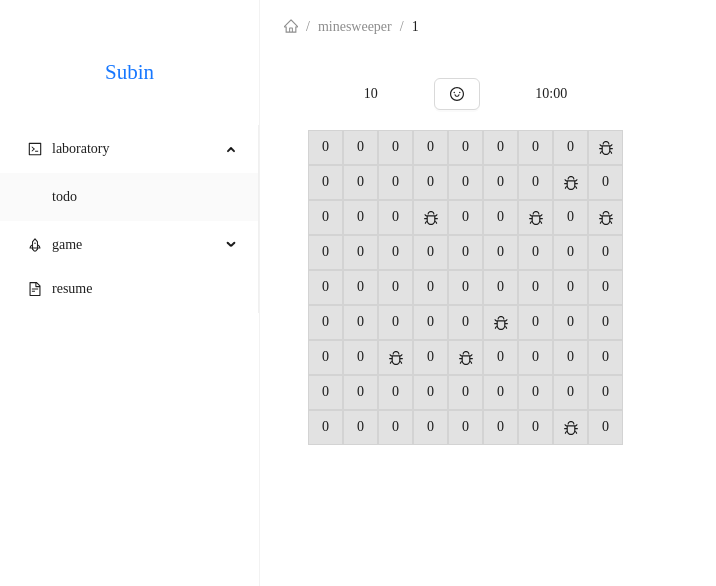
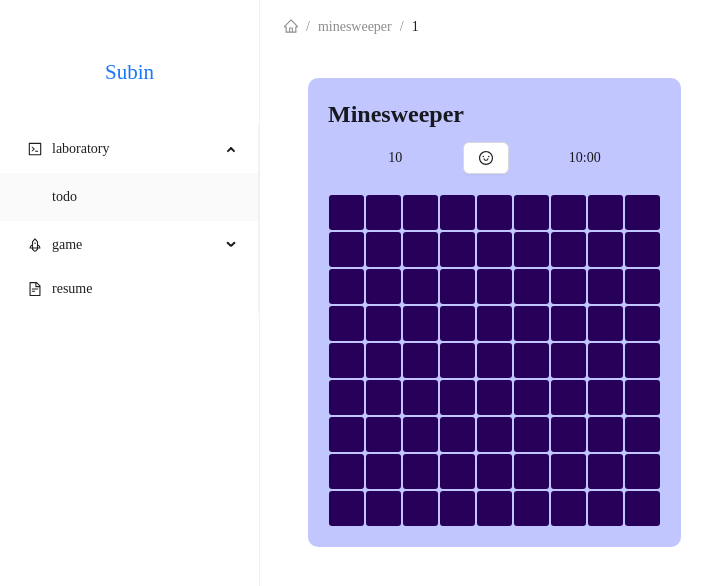
Before and after one commit to soob1008/sketchbook, a React (Create React App) app: page /minesweeper/1 in a window 1280 px wide. Shown: the top 586 px of the page, without its empty margins (0-716 px from the left). Built offline with nearby package versions, Linux system fonts and the light colour scheme; a web font is replaced by a local one.

Commit message:
지뢰찾기 로직 구조 변경

```diff
--- a/package.json
+++ b/package.json
@@ -1,5 +1,5 @@
 {
-  "homepage": "https://soob1008.github.io/sketchbook/",
+  "homepage": "https://soob1008.github.io",
   "name": "sketchbook",
   "version": "0.1.0",
   "private": true,
--- a/src/components/minesweeper/minesweeperBoard.tsx
+++ b/src/components/minesweeper/minesweeperBoard.tsx
@@ -1,20 +1,35 @@
-import { useState } from "react";
+import { useState, MouseEvent } from "react";
 import styled from "@emotion/styled";
-import { Button, Col, Flex } from "antd";
+import { Button, Flex } from "antd";
 import { SmileOutlined, BugOutlined } from "@ant-design/icons";
+
+const ROW_LENGTH = 9;
+const COL_LENGTH = 9;
+const MINE_COUNT = 10;
+
+type MineType =
+  | "inVisible"
+  | "visible"
+  | "mine"
+  | "explodedMine"
+  | "flag"
+  | "explodedFlag";
+
+interface MineBlock {
+  isMine: boolean;
+  isOpen: boolean;
+  MineCount: number | null;
+}
 
 // 지뢰 좌표 생성함수
 const getMinePosition = () => {
   // 랜덤으로 10개 좌표 생성해서
-  let mineArr: number[][] = [];
+  const mineArr: number[][] = [];
 
-  for (let i = 0; i <= 9; i++) {
-    const x = Math.floor(Math.random() * 9);
-    const y = Math.floor(Math.random() * 9);
-
-    if (mineArr.includes([x, y])) {
-      i--;
-    } else {
+  while (mineArr.length < MINE_COUNT) {
+    const x = Math.floor(Math.random() * COL_LENGTH);
+    const y = Math.floor(Math.random() * ROW_LENGTH);
+    if (!mineArr.includes([x, y])) {
       mineArr.push([x, y]);
     }
   }
@@ -24,22 +39,31 @@ const getMinePosition = () => {
 
 // 지뢰 좌표를 보드 값에 넣어주고
 const createMineBoard = () => {
-  const initBoardArray = Array.from({ length: 9 }, () =>
-    Array(9).fill({
-      visible: true,
-      value: 0,
-    }),
+  const initBoardArray = Array.from(
+    { length: ROW_LENGTH },
+    (_: MineBlock[], rowIndex) =>
+      Array(COL_LENGTH)
+        .fill({} as MineBlock)
+        .map((_: MineBlock, colIndex) => ({
+          type: "inVisible",
+          mine: false,
+          value: null,
+        })),
   );
 
   const minePosition = getMinePosition();
 
+  // 보드에 isMine true 넣어주기
   initBoardArray.forEach((row, rowIndex) => {
     row.forEach((cell, cellIndex) => {
       for (let pos of minePosition) {
         const { [0]: x, [1]: y } = pos;
 
         if (x === cellIndex && y === rowIndex) {
-          initBoardArray[rowIndex][cellIndex] = { visible: true, value: null };
+          initBoardArray[rowIndex][cellIndex] = {
+            ...initBoardArray[rowIndex][cellIndex],
+            mine: true,
+          };
         }
       }
     });
@@ -48,13 +72,60 @@ const createMineBoard = () => {
   return initBoardArray;
 };
 
-const setMineValue = () => {};
-
 const MineSweeperBoard = () => {
   const [board, setBoard] = useState(createMineBoard());
+  console.log(board);
+
+  const onClickBlock = (event: MouseEvent, x: number, y: number) => {
+    // 왼쪽 마우스 눌렀을 때
+    if (event.button === 0) {
+      // 누른 곳이 지뢰면, -> isMine 1, mineCount 0, isOpen 1 - explodedMine
+      // 누른 곳이 지뢰가 아니면, 주변에 지뢰가 있는지 검사한다. openBlock();
+    }
+  };
+  function getBombCount(x: number, y: number): number {
+    // TODO: implementation
+    return 0;
+  }
+
+  const setBombCountToBoard = (x: number, y: number, bombCount: number) => {
+    // TODO: implementation
+  };
+
+  const openBlock = (x: number, y: number) => {
+    // x, y 값이 0 보다 작거나 maxLength 보다 크면 종료.
+    // if(isOpen) return;
+
+    // 1. 주변의 지뢰 개수를 구한다.
+    const bombCount = getBombCount(x, y);
+
+    // 주변에 지뢰가 있는 경우,
+    if (bombCount > 0) {
+      setBombCountToBoard(x, y, bombCount);
+      // isMine false, mineCount > 0, isOpen true -> visible,  MineCount 에 넣어준다.
+      return;
+    }
+
+    // 지뢰가 없는 경우, 주변에 지뢰가 있는지 검사한다.
+    if (bombCount === 0) {
+      // isMine false , isOpen true, bombCount === 0 -> visible, MineCount 0
+
+      openBlock(x - 1, y - 1);
+      openBlock(x - 1, y - 1);
+      openBlock(x, y - 1);
+      openBlock(x - 1, y);
+      openBlock(x + 1, y);
+      openBlock(x - 1, y + 1);
+      openBlock(x, y + 1);
+      openBlock(x + 1, y + 1);
+    }
+
+    // 있으면, 지뢰 개수  넣어주고 종료
+    // 없으면, x, y-1 주변에 지뢰가 있는 지 검사
+  };
 
   return (
-    <div style={{ width: "315px" }}>
+    <>
       <MineSweeperInfo justify="space-evenly" align="center">
         <span className="count">10</span>
         <Button>
@@ -66,17 +137,21 @@ const MineSweeperBoard = () => {
       </MineSweeperInfo>
       {board.map((row, rowIndex) => (
         <Row key={`mine-row-${rowIndex}`}>
-          {row.map((cell, cellIndex) => {
-            const isMine = cell.value === null;
-            return cell.visible ? (
-              <Cell>{isMine ? <BugOutlined /> : cell.value}</Cell>
-            ) : (
-              <CellButton />
-            );
-          })}
+          {row.map((cell, cellIndex) => (
+            <Cell
+              key={`block-${cellIndex}`}
+              type={cell.type as MineType}
+              value={cell.value}
+              // onClick={(e) => onClickBlock(e, cell as MineBlock)}
+            >
+              {(cell.type === "mine" || cell.type === "explodedMine") && (
+                <BugOutlined />
+              )}
+            </Cell>
+          ))}
         </Row>
       ))}
-    </div>
+    </>
   );
 };
 
@@ -90,29 +165,31 @@ const Row = styled("div")(() => ({
   display: "flex",
 }));
 
-const CellButton = styled("button")(() => ({
-  display: "flex",
-  alignItems: "center",
-  justifyContent: "center",
-  width: "35px",
-  height: "35px",
-  backgroundColor: "#e2e2e2",
-  border: "4px outset #e2e2e2",
-  outline: "none",
-  borderRadius: 0,
-  cursor: "pointer",
-  "&:active": {
-    border: "2px inset #d3d3d3",
-    backgroundColor: "#d3d3d3",
-  },
-}));
+const getBlockColor = (type: MineType) => {
+  switch (type) {
+    case "inVisible":
+      return "#260059";
+    case "visible":
+    case "mine":
+      return "#e2e2e2";
+    case "explodedMine":
+    case "explodedFlag":
+      return "red";
+    case "flag":
+      return "orange";
+  }
+};
 
-const Cell = styled("span")(() => ({
-  display: "flex",
-  alignItems: "center",
-  justifyContent: "center",
-  width: "35px",
-  height: "35px",
-  backgroundColor: "#e2e2e2",
-  border: "1px solid #d3d3d3",
-}));
+const Cell = styled("span")<{ type: MineType; value?: number | null }>(
+  ({ type, value }) => ({
+    display: "flex",
+    alignItems: "center",
+    justifyContent: "center",
+    width: "35px",
+    height: "35px",
+    backgroundColor: getBlockColor(type),
+    margin: "1px",
+    cursor: "pointer",
+    borderRadius: "3px",
+  }),
+);
--- a/src/pages/minesweeper/MineSweeper1Page.tsx
+++ b/src/pages/minesweeper/MineSweeper1Page.tsx
@@ -1,7 +1,21 @@
 import MineSweeperBoard from "@components/minesweeper/minesweeperBoard";
-
+import { Typography } from "antd";
+import styled from "@emotion/styled";
+const { Title } = Typography;
 const MineSweeper1Page = () => {
-  return <MineSweeperBoard />;
+  return (
+    <MineSweeperWrapper>
+      <Title level={3}>Minesweeper</Title>
+      <MineSweeperBoard />
+    </MineSweeperWrapper>
+  );
 };
 
 export default MineSweeper1Page;
+
+const MineSweeperWrapper = styled("div")`
+  display: inline-block;
+  padding: 20px;
+  border-radius: 10px;
+  background-color: #c2c6ff;
+`;
```
